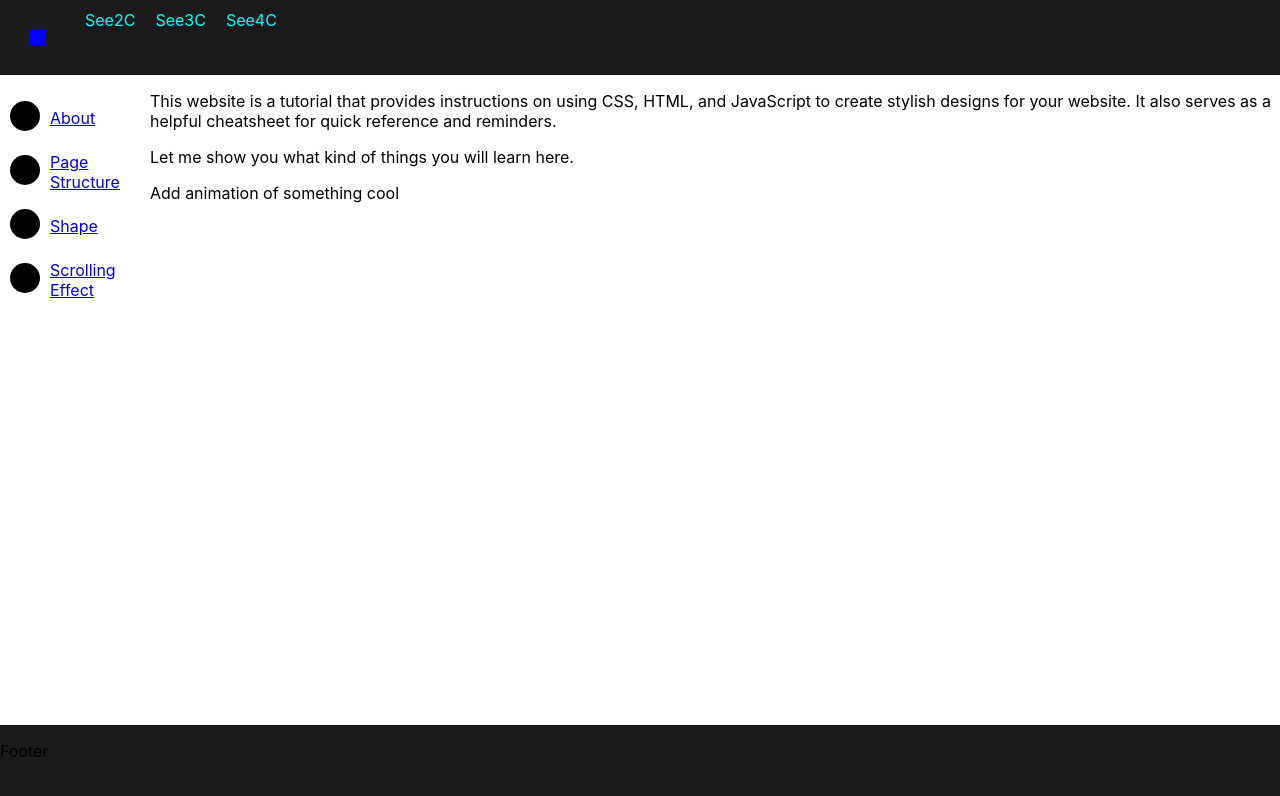
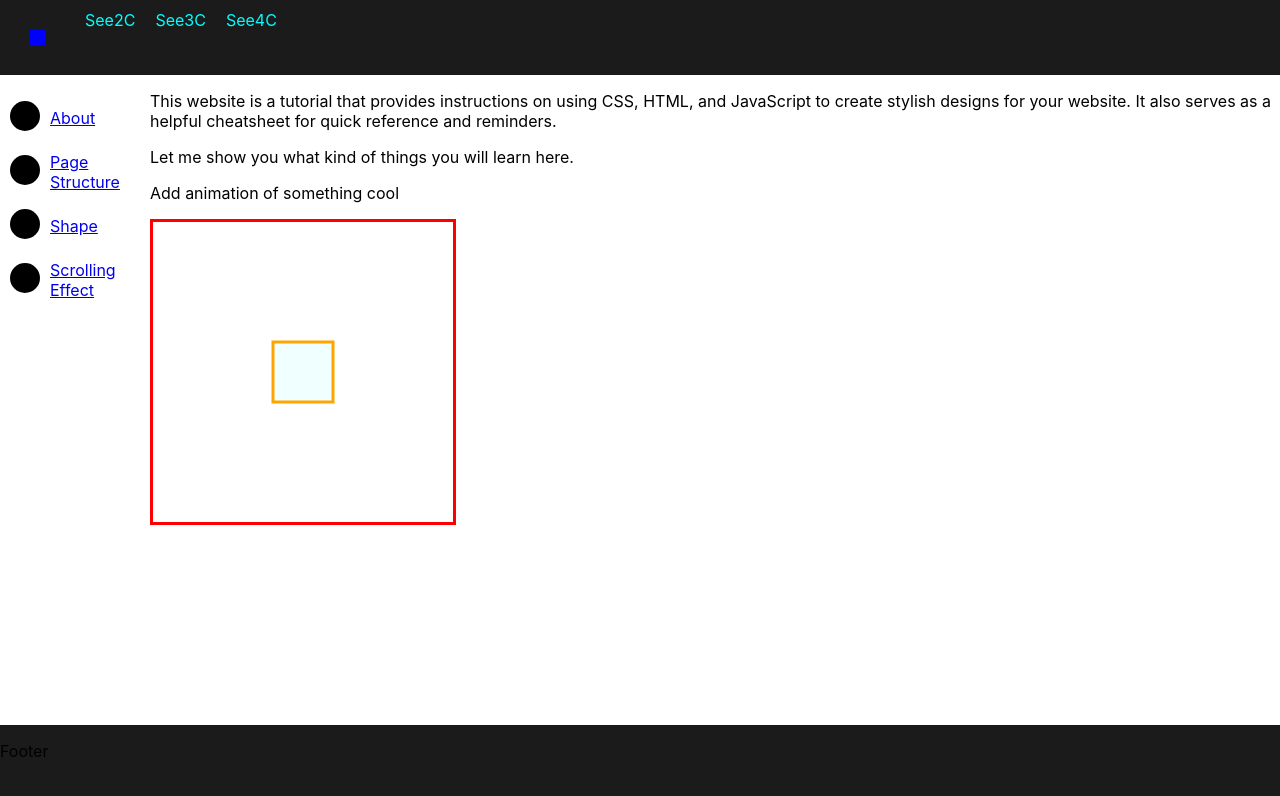
Before and after one commit to MuradAles/styles_tutorial, a React (Create React App) app in the folder styles_tutorial/: page /About in a window 1280 px wide. Shown: the top 796 px of the page. Built offline with nearby package versions, Linux system fonts and the light colour scheme.

Commit message:
small change

```diff
--- a/styles_tutorial/src/components/About.js
+++ b/styles_tutorial/src/components/About.js
@@ -1,9 +1,20 @@
 export default function About() {
+    const logo = (
+        <svg className="Shape_svg" width="300px" height="300px" viewBox="0 0 1000 1000">
+            <rect
+                className="Shape_rect"
+                x="400"
+                y="400"
+                width="200"
+                height="200" />
+        </svg>
+    )
     return (
         <div className="About">
             <p>This website is a tutorial that provides instructions on using CSS, HTML, and JavaScript to create stylish designs for your website. It also serves as a helpful cheatsheet for quick reference and reminders.</p>
             <p>Let me show you what kind of things you will learn here.</p>
             <p>Add animation of something cool</p>
+            {logo}
         </div>
     )
 }
--- a/styles_tutorial/src/components/Layouts/Header/Header.js
+++ b/styles_tutorial/src/components/Layouts/Header/Header.js
@@ -2,7 +2,7 @@ import "./Header.css"
 export default function Header() {
     const logo = (
         <svg height="75px" width="75px" viewBox="0 0 100 100">
-            <rect x="40px" y="40px" fill="blue" height="20px" width="20px" />
+            <rect x="40" y="40" fill="blue" height="20px" width="20px" />
         </svg>
     )
     return (
```
